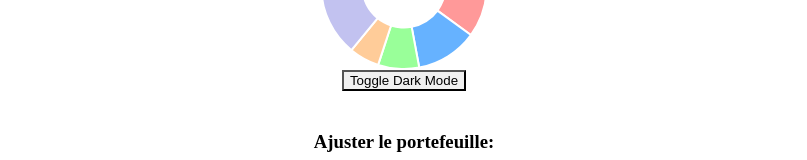
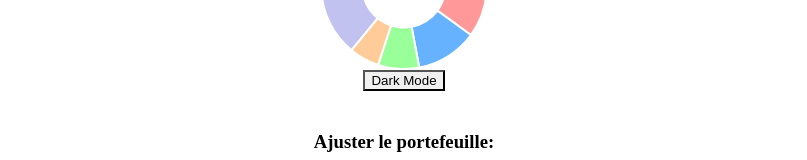
Before and after one commit to raph90999090/oxkaaaa, a plain HTML site: page index.html in a window 1280 px wide. Shown: the part 280-440 px from the top of the page, without its empty margins (236-1043 px from the left). Drawn offline with nearby package versions, Linux system fonts and the light colour scheme.

Commit message:
Update index.html

```diff
--- a/index.html
+++ b/index.html
@@ -18,7 +18,7 @@
 
 
     <div class="theme-toggle">
-        <button onclick="toggleDarkMode()">Toggle Dark Mode</button>
+        <button onclick="toggleDarkMode()">Dark Mode</button>
     </div>
 
     <div class="controls">
@@ -47,53 +47,32 @@
     <canvas id="portfolioChart"></canvas>
 
     <!-- Sub pie charts -->
-    <div class="sub-charts">
+ <div class="sub-charts">
+
         <div class="sub-chart">
             <canvas id="tradingIntraweekChart"></canvas>
             <p>Trading Intraweek</p>
         </div>
-        <!-- Repeat similar divs for other sub-charts -->
-
-
-
-
 
         <div class="sub-chart">
             <canvas id="yieldfarminglowriskChart"></canvas>
             <p>Yield Farming LR</p>
         </div>
 
-
-
-
-
         <div class="sub-chart">
             <canvas id="yieldfarminghighriskChart"></canvas>
             <p>Yield Farming HR</p>
         </div>
-
-
-
-
 
         <div class="sub-chart">
             <canvas id="optionsChart"></canvas>
             <p>Options</p>
         </div>
 
-
-
-
-
         <div class="sub-chart">
             <canvas id="fondsderéserveChart"></canvas>
             <p>Fonds de réserve</p>
         </div>
-
-
-
-
-
 
         <div class="sub-chart">
             <canvas id="spotbagChart"></canvas>
```
